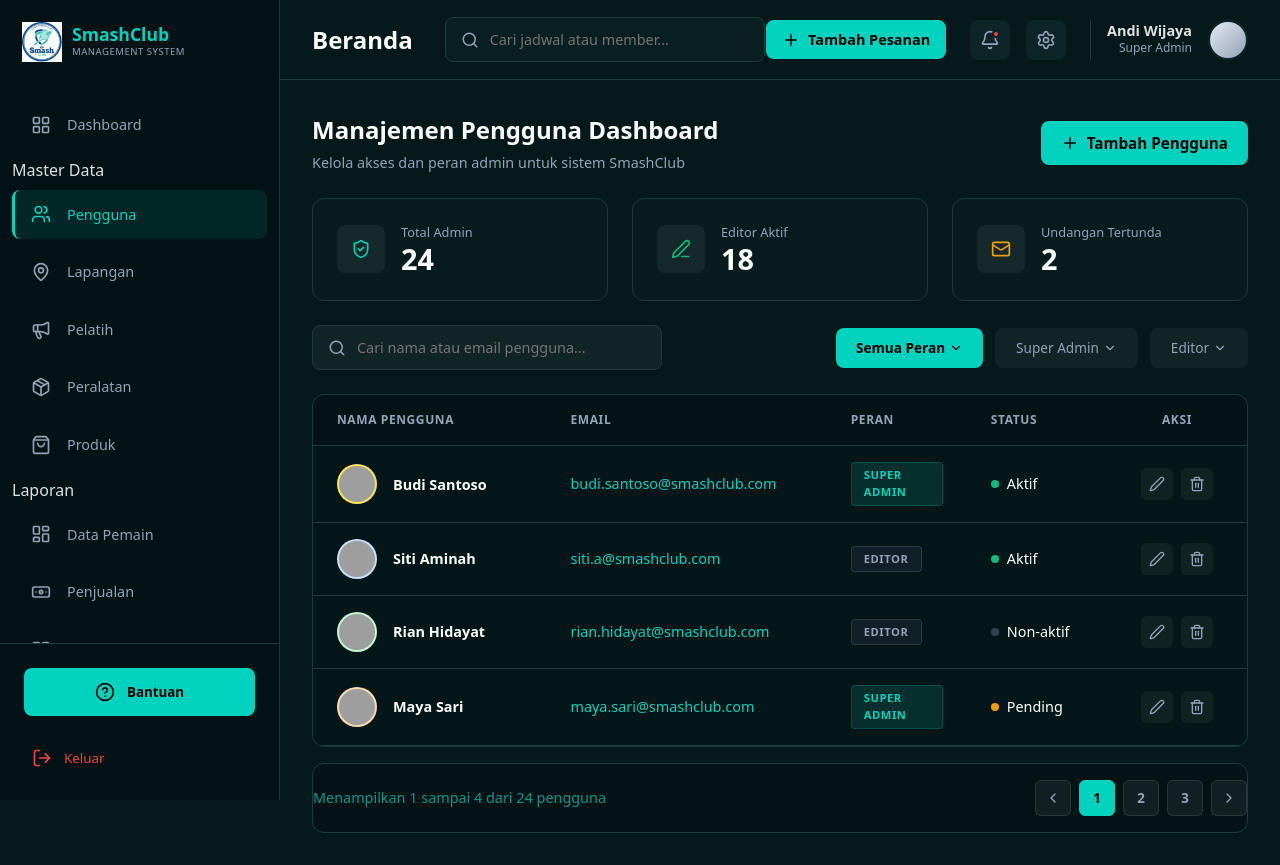
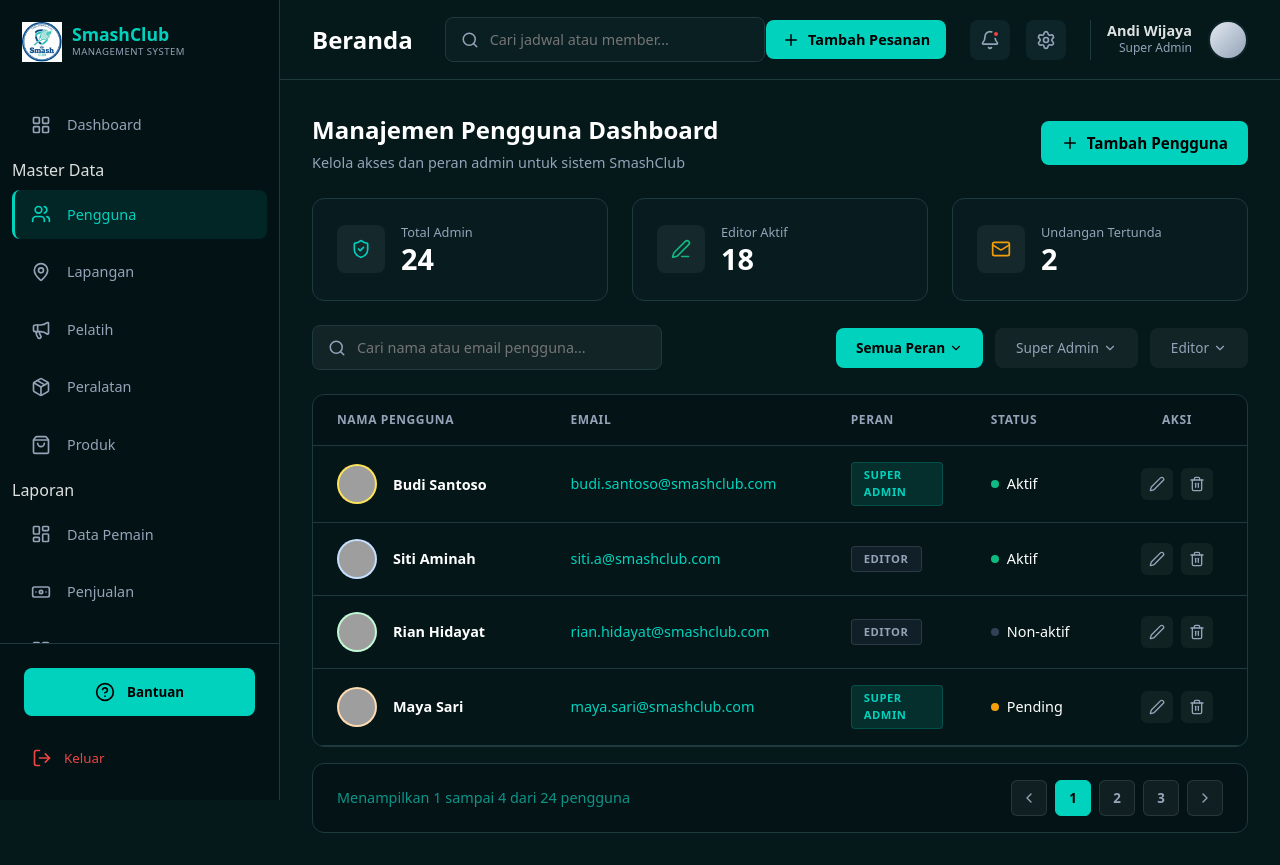
Before and after one commit to deceeeeee/smashclub-cms, a React (Vite) app: page /users in a window 1280 px wide. Built offline with nearby package versions, Linux system fonts and the light colour scheme; grey boxes are pictures that could not be loaded.

Commit message:
Adjust css

```diff
--- a/src/pages/Equipment/Equipment.css
+++ b/src/pages/Equipment/Equipment.css
@@ -230,7 +230,7 @@
     display: flex;
     justify-content: space-between;
     align-items: center;
-    padding: 1rem 0;
+    padding: 1rem 1.5rem;
 }
 
 .pagination-info {
--- a/src/pages/Fields/Fields.css
+++ b/src/pages/Fields/Fields.css
@@ -252,7 +252,7 @@
     display: flex;
     justify-content: space-between;
     align-items: center;
-    padding: 1rem 0;
+    padding: 1rem 1.5rem;
     color: var(--color-text-mutex);
     font-size: 0.9rem;
 }
--- a/src/pages/Products/Products.css
+++ b/src/pages/Products/Products.css
@@ -188,6 +188,7 @@
     font-size: 0.8rem;
     font-weight: 500;
     border: 1px solid rgba(255, 255, 255, 0.05);
+    text-wrap: nowrap;
 }
 
 .price-text {
--- a/src/pages/Users/Users.css
+++ b/src/pages/Users/Users.css
@@ -326,7 +326,7 @@
     display: flex;
     justify-content: space-between;
     align-items: center;
-    padding: 1rem 0;
+    padding: 1rem 1.5rem;
 }
 
 .pagination-info {
```
